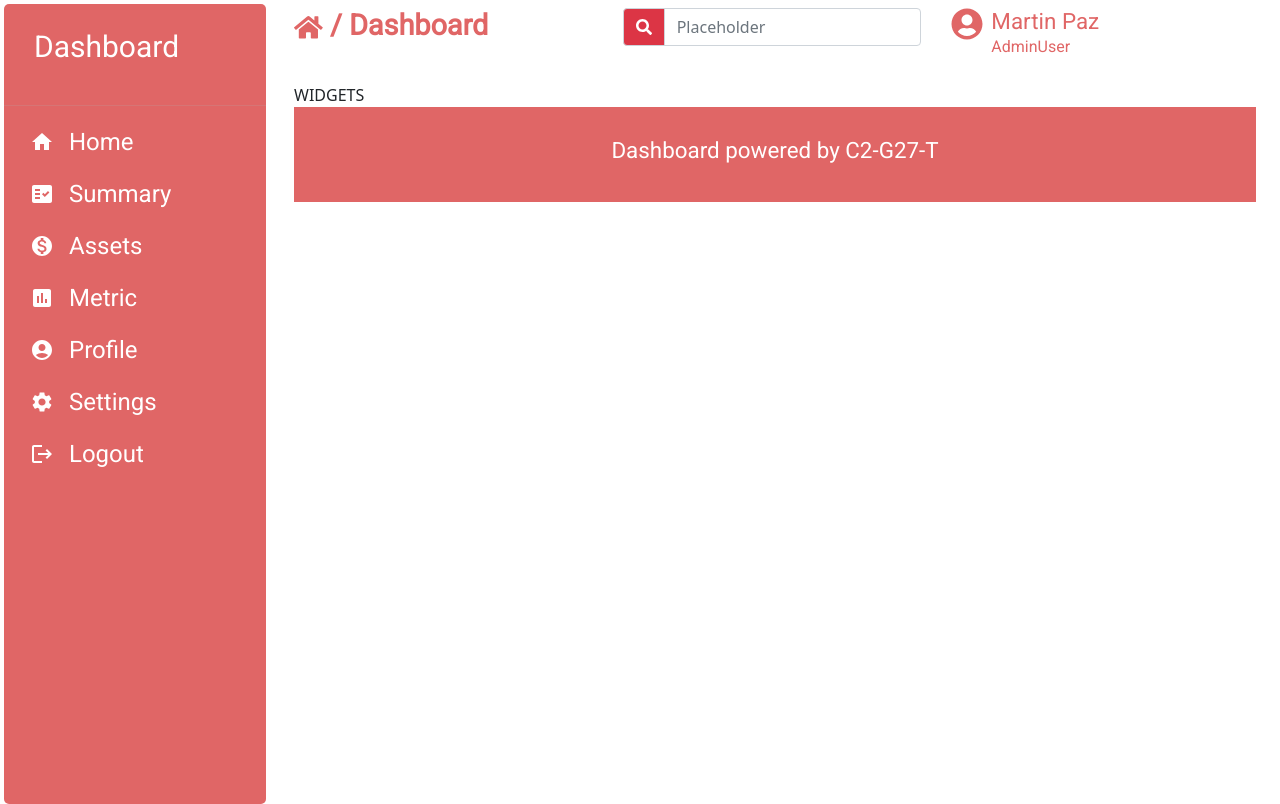
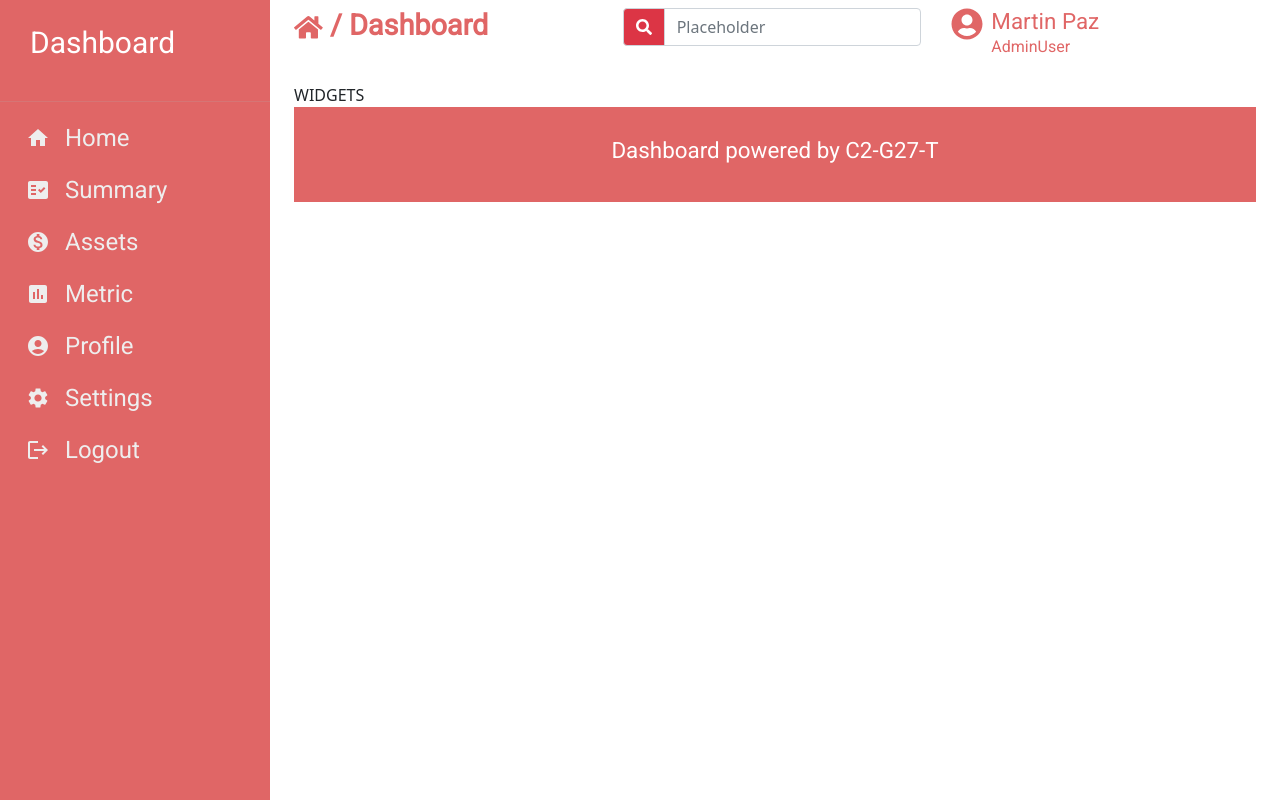
Before and after one commit to No-Country/C2-G27-Front, a React (Create React App) app: page / in a window 1280 px wide. Built offline with nearby package versions, Linux system fonts and the light colour scheme.

Commit message:
Fix some details in sidebar

```diff
--- a/src/Assets/App.css
+++ b/src/Assets/App.css
@@ -45,11 +45,14 @@ img {
 .header {
   height: 100vh;
 }
+
+.pro-sidebar{
+  color: #eee;
+}
 .pro-sidebar > .pro-sidebar-inner {
   background: var(--red-bg) !important;
   height: 100%;
-  border-radius: 5px;
-  margin: 4px;
+  margin: 0 0 4px 0;
 }
 
 .App{
@@ -83,26 +86,16 @@ img {
   flex-direction: column;
 }
 
-
-.pro-menu-item:hover {
-  background-color: rgb(255, 255, 255);
-  color: var(--red-bg);
+.pro-sidebar .pro-menu .pro-menu-item{
+  font-size: 1.5rem ;
+  color: #eee;
 }
 
-.pro-inner-item {
-  color: #fff;
-  font-size: 24px;
+.pro-sidebar .pro-menu .pro-menu-item > .pro-inner-item:hover , .pro-icon:hover{
+  background-color: #eee;
+  color: #e06666;
 }
 
-.pro-item-content:hover {
-  background-color: #fff;
-  color: var(--red-bg);
-}
-
-.pro-icon:hover {
-  background-color: #fff;
-  color: var(--red-bg);
-}
 .menu-button {
   width: 100%;
   height: 50px;
@@ -120,18 +113,10 @@ img {
   margin: 0px 25px;
 }
 
-.css-i4bv87-MuiSvgIcon-root {
-  display: flex;
-  width: 30px;
-  height: 30px;
-  color: #fff;
-  margin: 0px 25px;
-  cursor: pointer;
-}
-
-.css-i4bv87-MuiSvgIcon-root:hover {
-  background-color: #fff;
-  color: var(--red-bg);
+.menu-button svg:hover{
+  background-color: #eee;
+  color: #e06666;
+  border-radius: 2px;
 }
 
 .logotext {
```
